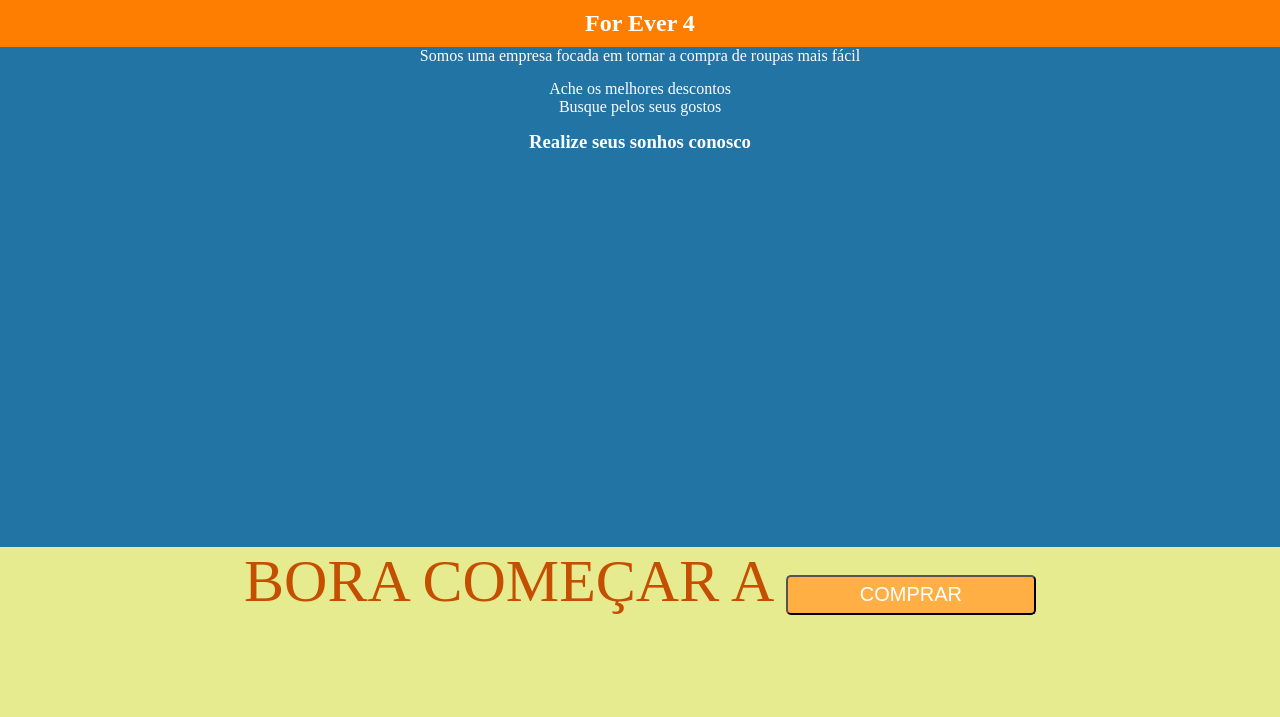
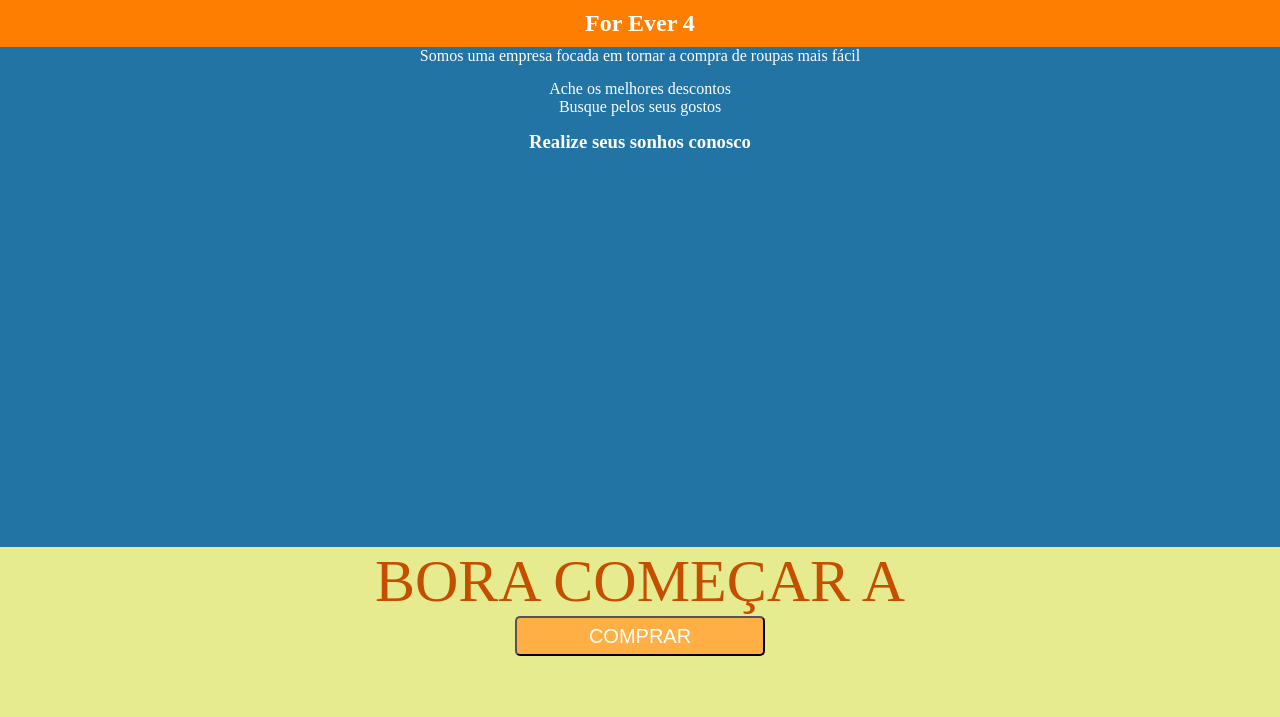
Before and after one commit to future4code/alves-Lucas-Oliveira, a plain HTML site: page modulo1/css-bugfixes/exercicio-bugfixes/home.html in a window 1280 px wide. Drawn offline with Linux system fonts and the light colour scheme.

```diff
--- a/modulo1/css-bugfixes/exercicio-bugfixes/home.html
+++ b/modulo1/css-bugfixes/exercicio-bugfixes/home.html
@@ -24,7 +24,7 @@
 
         <div class="container" id="container-para-comprar">
             <p> BORA COMEÇAR A </p>
-            <a href="comprar.html"><button class="botao-amarelo" > COMPRAR </button></a>
+            <div><a href="comprar.html"><button class="botao-amarelo" > COMPRAR </button></a></div>
         </div>
     </div>
 </body>
--- a/modulo1/css-bugfixes/exercicio-bugfixes/index.css
+++ b/modulo1/css-bugfixes/exercicio-bugfixes/index.css
@@ -85,6 +85,10 @@ div img {
     font-size: 60px;
 }
 
+.botao-amarelo{
+
+}
+
 
 /**
   *
```
